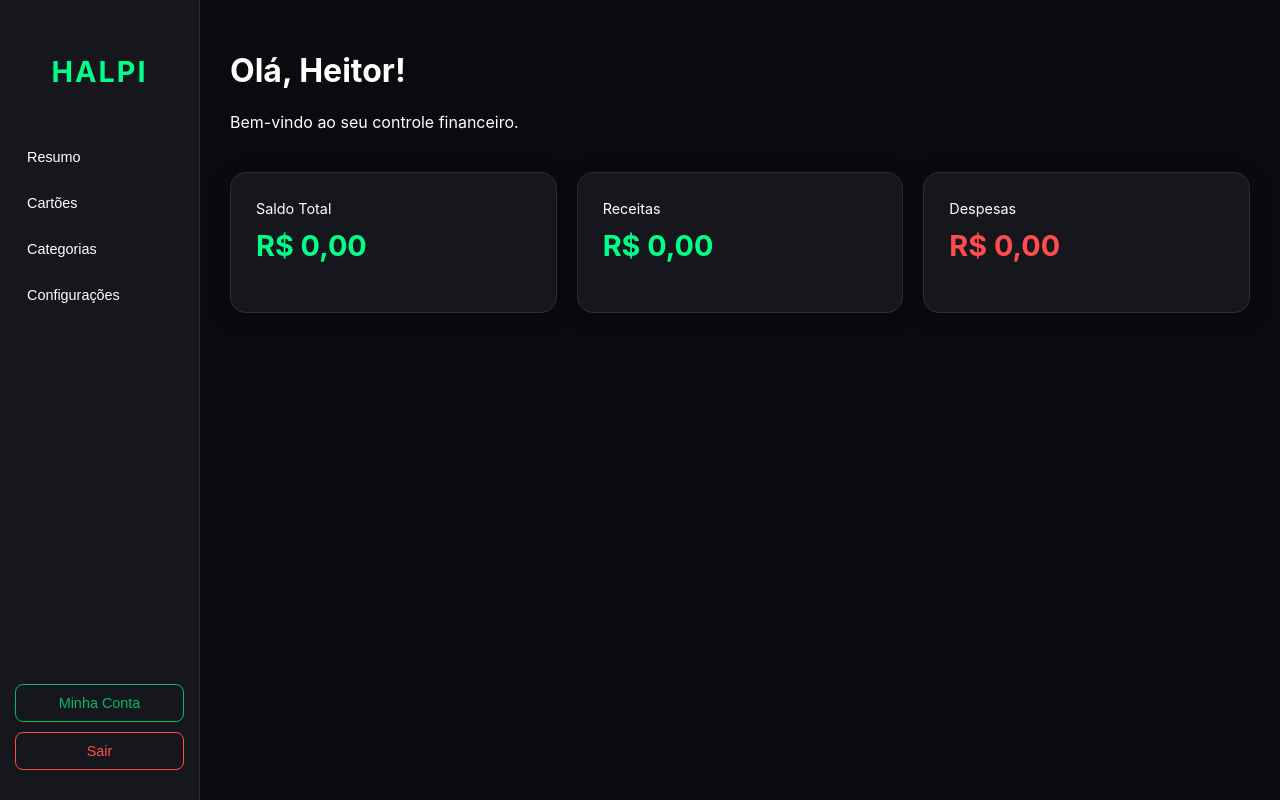
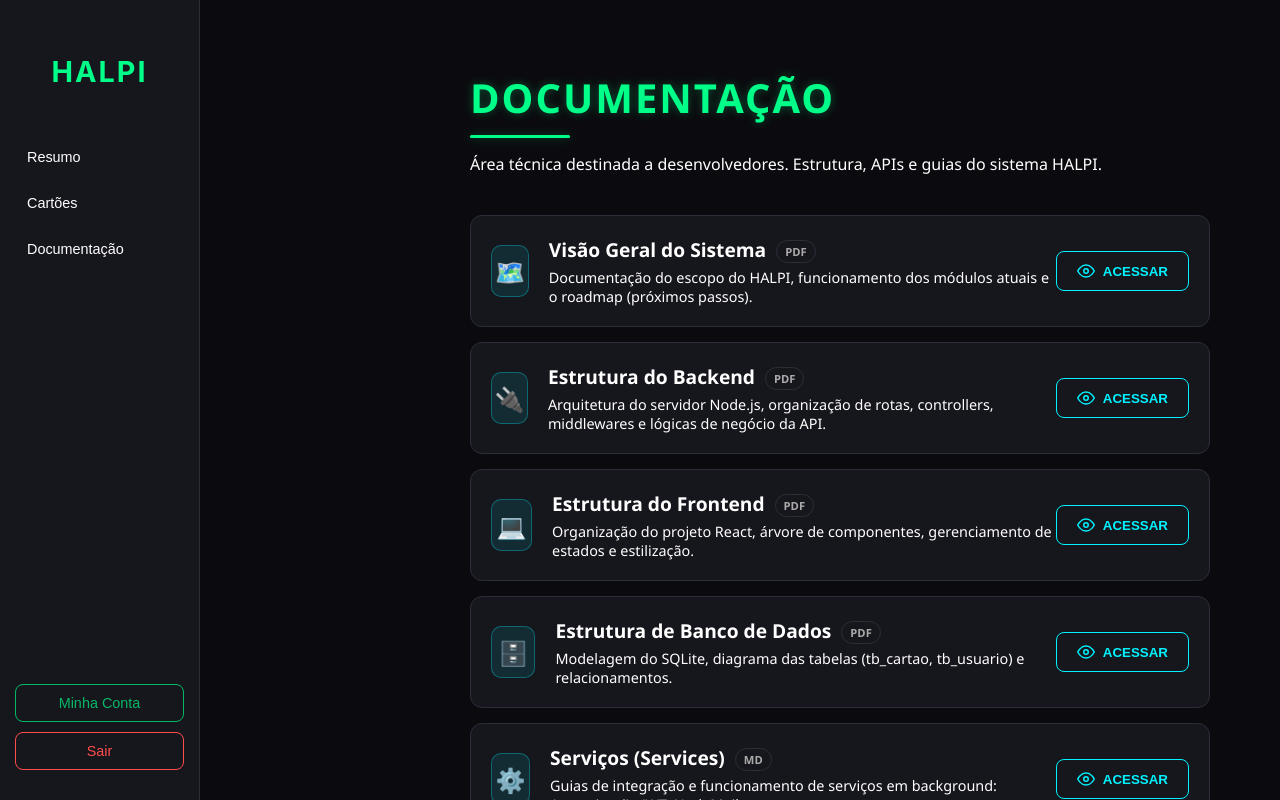
Before and after one commit to HeitorAlvesP/financas, a React app in the folder frontend/: page /documentacao in a window 1280 px wide. Before the commit this address led to /dashboard. Built offline with nearby package versions, Linux system fonts and the light colour scheme; sample sign-in values are in the browser's storage; the HTML template or start-up script is replaced by a standard one.

Commit message:
Inicio da documentação

```diff
--- a/frontend/src/App.jsx
+++ b/frontend/src/App.jsx
@@ -15,6 +15,7 @@ import ValidacaoPendente from './pages/auth/ValidacaoPendente';
 import Dashboard from './pages/dashboard/Dashboard';
 import MinhaConta from './pages/perfil/MinhaConta';
 import Cartoes from './pages/cartoes/Cartoes';
+import Documentacao from './pages/doc/Documentacao';
 
 function App() {
   return (
@@ -35,11 +36,11 @@ function App() {
         <Route element={<ProtectedRoute />}>
           <Route element={<LayoutPrivado />}>
             <Route path="/dashboard" element={<Dashboard />} />
-            <Route path="/transacoes" element={<Dashboard />} />
-            <Route path="/categorias" element={<Dashboard />} />
-            <Route path="/configuracoes" element={<Dashboard />} />
             <Route path="/perfil" element={<MinhaConta />} />
             <Route path="/cartoes" element={<Cartoes />} />
+
+            {/* --- NOVA ROTA DE DOCUMENTAÇÃO --- */}
+            <Route path="/documentacao" element={<Documentacao />} />
           </Route>
         </Route>
 
--- a/frontend/src/components/MenuLateral.jsx
+++ b/frontend/src/components/MenuLateral.jsx
@@ -12,8 +12,7 @@ function MenuLateral() {
     const itensMenu = [
         { nome: 'Resumo', rota: '/dashboard' },
         { nome: 'Cartões', rota: '/cartoes' },
-        { nome: 'Categorias', rota: '/categorias' },
-        { nome: 'Configurações', rota: '/configuracoes' }
+        { nome: 'Documentação', rota: '/documentacao' }
     ];
 
     return (
--- a/frontend/src/pages/cartoes/Cartoes.jsx
+++ b/frontend/src/pages/cartoes/Cartoes.jsx
@@ -324,11 +324,11 @@ function Cartoes() {
                                             onMouseEnter={(e) => {
                                                 const btn = e.currentTarget;
                                                 const svg = btn.querySelector('svg');
-                                                btn.style.backgroundColor = '#ff003c'; // Fundo Vermelho
-                                                btn.style.boxShadow = '0 0 20px rgba(255, 0, 60, 0.6)'; // Sombra Vermelha
+                                                btn.style.backgroundColor = '#ff003c';
+                                                btn.style.boxShadow = '0 0 20px rgba(255, 0, 60, 0.6)';
                                                 btn.style.transform = 'scale(1.1)';
                                                 if (svg) {
-                                                    svg.style.stroke = '#ffffff'; // Ícone Branco para dar contraste
+                                                    svg.style.stroke = '#ffffff';
                                                     svg.style.filter = 'none';
                                                 }
                                             }}
@@ -339,7 +339,7 @@ function Cartoes() {
                                                 btn.style.boxShadow = 'none';
                                                 btn.style.transform = 'scale(1)';
                                                 if (svg) {
-                                                    svg.style.stroke = '#ff003c'; // Volta para o vermelho
+                                                    svg.style.stroke = '#ff003c';
                                                     svg.style.filter = 'drop-shadow(0 0 5px rgba(255, 0, 60, 0.5))';
                                                 }
                                             }}
--- /dev/null
+++ b/frontend/src/pages/doc/Documentacao.jsx
@@ -0,0 +1,239 @@
+import { useState } from 'react';
+import { motion } from 'framer-motion';
+import Swal from 'sweetalert2';
+
+// --- ESTILOS REAPROVEITADOS (Você pode mover para um styleDocumentacao.js depois) ---
+const paginaPrincipalStyle = {
+    padding: '40px',
+    marginLeft: '200px', // Respeitando o menu lateral
+    minHeight: '100vh',
+    backgroundColor: 'var(--bg-fundo)',
+    color: '#fff',
+    fontFamily: "'Segoe UI', Tahoma, Geneva, Verdana, sans-serif"
+};
+
+const headerStyle = {
+    marginBottom: '40px'
+};
+
+const tituloNeonStyle = {
+    fontSize: '2.5rem',
+    color: 'var(--neon-green)',
+    textShadow: '0 0 10px var(--neon-glow)',
+    margin: '0 0 10px 0',
+    letterSpacing: '2px'
+};
+
+const linhaDecorativaStyle = {
+    height: '3px',
+    width: '100px',
+    backgroundColor: 'var(--neon-green)',
+    boxShadow: '0 0 10px var(--neon-glow)',
+    borderRadius: '2px'
+};
+
+const listaContainerStyle = {
+    display: 'flex',
+    flexDirection: 'column',
+    gap: '15px',
+    marginTop: '20px'
+};
+
+const itemDocStyle = {
+    backgroundColor: 'var(--bg-card)',
+    border: '1px solid var(--border-color)',
+    borderRadius: '12px',
+    padding: '20px',
+    display: 'flex',
+    justifyContent: 'space-between',
+    alignItems: 'center',
+    transition: 'all 0.3s ease'
+};
+
+const infoDocStyle = {
+    display: 'flex',
+    alignItems: 'center',
+    gap: '20px'
+};
+
+const iconeFakeStyle = {
+    width: '50px',
+    height: '50px',
+    backgroundColor: 'rgba(0, 243, 255, 0.1)', // Fundo ciano bem fraco
+    borderRadius: '10px',
+    display: 'flex',
+    justifyContent: 'center',
+    alignItems: 'center',
+    fontSize: '1.5rem',
+    border: '1px solid rgba(0, 243, 255, 0.3)'
+};
+
+const tituloDocStyle = {
+    margin: '0 0 5px 0',
+    fontSize: '1.2rem',
+    color: '#ffffff'
+};
+
+const descDocStyle = {
+    margin: 0,
+    fontSize: '0.9rem',
+    color: 'var(--text-gray)'
+};
+
+const badgeStyle = {
+    fontSize: '0.7rem',
+    backgroundColor: 'var(--bg-fundo)',
+    padding: '3px 8px',
+    borderRadius: '12px',
+    border: '1px solid var(--border-color)',
+    marginLeft: '10px',
+    verticalAlign: 'middle',
+    color: '#aaa'
+};
+
+const botaoAcaoCianoStyle = {
+    backgroundColor: 'transparent',
+    border: '1px solid #00f3ff',
+    color: '#00f3ff',
+    padding: '10px 20px',
+    borderRadius: '8px',
+    cursor: 'pointer',
+    fontWeight: 'bold',
+    transition: 'all 0.3s ease',
+    display: 'flex',
+    alignItems: 'center',
+    gap: '8px'
+};
+
+// --- COMPONENTE PRINCIPAL ---
+function Documentacao() {
+    // Lista simulada de documentos
+   const [documentos] = useState([
+        {
+            id: 1,
+            titulo: 'Visão Geral do Sistema',
+            desc: 'Documentação do escopo do HALPI, funcionamento dos módulos atuais e o roadmap (próximos passos).',
+            formato: 'PDF',
+            icone: '🗺️'
+        },
+        {
+            id: 2,
+            titulo: 'Estrutura do Backend',
+            desc: 'Arquitetura do servidor Node.js, organização de rotas, controllers, middlewares e lógicas de negócio da API.',
+            formato: 'PDF',
+            icone: '🔌' // Plugue: representando conexões e API
+        },
+        {
+            id: 3,
+            titulo: 'Estrutura do Frontend',
+            desc: 'Organização do projeto React, árvore de componentes, gerenciamento de estados e estilização.',
+            formato: 'PDF',
+            icone: '💻' // Computador/Tela: representando a interface do usuário
+        },
+        {
+            id: 4,
+            titulo: 'Estrutura de Banco de Dados',
+            desc: 'Modelagem do SQLite, diagrama das tabelas (tb_cartao, tb_usuario) e relacionamentos.',
+            formato: 'PDF',
+            icone: '🗄️'
+        },
+        {
+            id: 5,
+            titulo: 'Serviços (Services)',
+            desc: 'Guias de integração e funcionamento de serviços em background: Autenticação JWT, NodeMailer, etc.',
+            formato: 'MD',
+            icone: '⚙️'
+        }
+    ]);
+
+    const handleAbrirDoc = (doc) => {
+        // Alerta temporário até você criar o visualizador real
+        Swal.fire({
+            icon: 'info',
+            title: `Abrindo: ${doc.titulo}`,
+            text: `No futuro, isso fará o download ou abrirá o arquivo ${doc.formato} na tela.`,
+            background: '#1e1e1e',
+            color: '#ffffff',
+            confirmButtonColor: '#00f3ff'
+        });
+    };
+
+    return (
+        <div style={paginaPrincipalStyle}>
+            {/* CABEÇALHO */}
+            <motion.header
+                initial={{ opacity: 0, y: 20 }}
+                animate={{ opacity: 1, y: 0 }}
+                transition={{ duration: 0.5 }}
+                style={headerStyle}
+            >
+                <h1 style={tituloNeonStyle}>DOCUMENTAÇÃO</h1>
+                <div style={linhaDecorativaStyle}></div>
+                <p style={{ color: 'var(--text-gray)', marginTop: '15px' }}>
+                    Área técnica destinada a desenvolvedores. Estrutura, APIs e guias do sistema HALPI.
+                </p>
+            </motion.header>
+
+            {/* LISTA DE DOCUMENTOS */}
+            <div style={listaContainerStyle}>
+                {documentos.map((doc, index) => (
+                    <motion.div
+                        key={doc.id}
+                        initial={{ opacity: 0, x: -20 }}
+                        animate={{ opacity: 1, x: 0 }}
+                        transition={{ duration: 0.4, delay: index * 0.1 }} // Efeito cascata
+                        style={itemDocStyle}
+                        onMouseEnter={(e) => {
+                            e.currentTarget.style.borderColor = '#00f3ff';
+                            e.currentTarget.style.boxShadow = '0 0 15px rgba(0, 243, 255, 0.1)';
+                            e.currentTarget.style.transform = 'translateY(-2px)';
+                        }}
+                        onMouseLeave={(e) => {
+                            e.currentTarget.style.borderColor = 'var(--border-color)';
+                            e.currentTarget.style.boxShadow = 'none';
+                            e.currentTarget.style.transform = 'translateY(0)';
+                        }}
+                    >
+                        <div style={infoDocStyle}>
+                            <div style={iconeFakeStyle}>
+                                {doc.icone}
+                            </div>
+                            <div>
+                                <h3 style={tituloDocStyle}>
+                                    {doc.titulo}
+                                    <span style={badgeStyle}>{doc.formato}</span>
+                                </h3>
+                                <p style={descDocStyle}>{doc.desc}</p>
+                            </div>
+                        </div>
+
+                        {/* BOTÃO DE LER/BAIXAR */}
+                        <button
+                            style={botaoAcaoCianoStyle}
+                            onClick={() => handleAbrirDoc(doc)}
+                            onMouseEnter={(e) => {
+                                e.currentTarget.style.backgroundColor = '#00f3ff';
+                                e.currentTarget.style.color = '#000';
+                                e.currentTarget.style.boxShadow = '0 0 15px rgba(0, 243, 255, 0.5)';
+                            }}
+                            onMouseLeave={(e) => {
+                                e.currentTarget.style.backgroundColor = 'transparent';
+                                e.currentTarget.style.color = '#00f3ff';
+                                e.currentTarget.style.boxShadow = 'none';
+                            }}
+                        >
+                            {/* Ícone de visualizar */}
+                            <svg width="18" height="18" viewBox="0 0 24 24" fill="none" stroke="currentColor" strokeWidth="2" strokeLinecap="round" strokeLinejoin="round">
+                                <path d="M1 12s4-8 11-8 11 8 11 8-4 8-11 8-11-8-11-8z"></path>
+                                <circle cx="12" cy="12" r="3"></circle>
+                            </svg>
+                            ACESSAR
+                        </button>
+                    </motion.div>
+                ))}
+            </div>
+        </div>
+    );
+}
+
+export default Documentacao;
```
Also changed, not shown: 1 other file (tests, documents, lock files or other folders).
